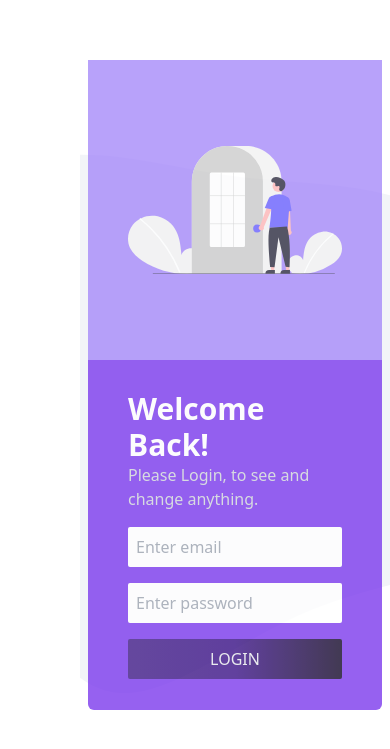
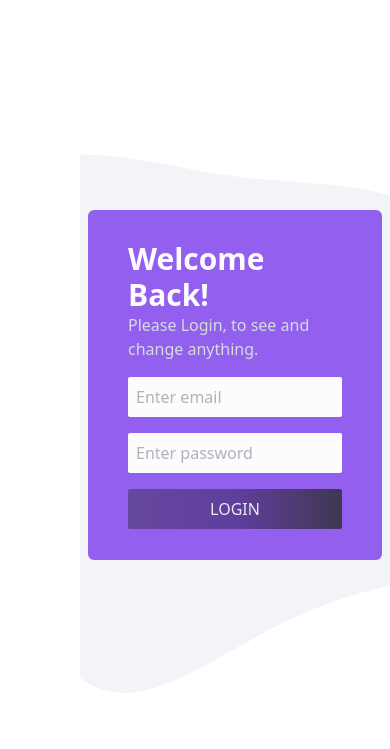
Before and after one commit to Md-Abdullah-321/Personal-portfolio, a Next.js app: page /admin/login in a window 390 px wide. Shown: the part 117-866 px from the top of the page. Built offline with nearby package versions, Linux system fonts and the light colour scheme.

Commit message:
Updated a bit on admin login page

```diff
--- a/app/admin/layout.js
+++ b/app/admin/layout.js
@@ -19,7 +19,7 @@ export default function RootLayout({ children }) {
             {isAdminPath && !isAdminLoginPath && <Sidebar sidebar={sidebar}/>}
             <div className="w-full">
                 {isAdminPath && !isAdminLoginPath && <AdminTopBar handleSidebar={handleSidebar} sidebar={sidebar}/>}
-                <div className={`${sidebar ? 'ml-[300px] overflow-visible h-auto mt-20' : 'ml-20 overflow-visible h-auto mt-20'} ${isAdminLoginPath ? 'h-screen overflow-hidden -ml-0 -mt-0': ''}`}>{children}</div>
+                <div className={`${sidebar ? 'ml-[300px] overflow-visible h-auto mt-20' : 'ml-20 overflow-visible h-auto mt-20'} ${isAdminLoginPath ? 'overflow-hidden -ml-1 -mt-1 h-screen': ''}`}>{children}</div>
             </div>
         </body>
       </html>
--- a/app/admin/login/page.jsx
+++ b/app/admin/login/page.jsx
@@ -78,10 +78,10 @@ export default function Login() {
 
   return (
     <div
-      className="flex justify-center items-center w-full h-screen overflow-hidden"
+      className="flex justify-center items-center w-full h-full overflow-hidden"
     >
       <div
-      className="md:w-11/12 min-h-screen md:h-[90vh] flex justify-center items-center overflow-auto p-2 sm:p-0"
+      className="md:w-11/12 h-full flex justify-center items-center overflow-auto p-2 sm:p-0"
         style={{
           backgroundImage: backgroundImage,
           backgroundSize: 'cover',
@@ -89,7 +89,7 @@ export default function Login() {
         }}
       >
         <div className="md:w-11/12  lg:w-10/12 md:h-[75vh] bg-violet-600 rounded-md opacity-80 flex flex-col md:flex-row justify-between items-center">
-            <div className="md:w-7/12 lg:w-4/6 p-10 bg-violet-400 h-[300px] sm:h-full overflow-hidden">
+            <div className="hidden md:block md:w-7/12 lg:w-4/6 p-10 bg-violet-400 h-[300px] sm:h-full overflow-hidden">
               <Image
               className='w-full h-full'
                src={"/login-left.svg"}
--- a/app/admin/page.jsx
+++ b/app/admin/page.jsx
@@ -5,12 +5,6 @@ import { useRouter } from "next/navigation";
 import { useEffect } from "react";
 
 export default function AdminDashboard() {
-<<<<<<< HEAD:app/admin/page.js
-=======
-    const [loading, setLoading] = useState(true);
-    const user = useSelector((state) => state.user);
-
->>>>>>> 4fd75b644391263b4db6b6b80abd24a9145ee61c:app/admin/page.jsx
     const router = useRouter();
 
     useEffect(() => {
--- a/env.js
+++ b/env.js
@@ -1,2 +1,2 @@
-// export const BASE_URL = "https://backend.server.mdabdullah.info/api";
-export const BASE_URL = "http://localhost:8000/api";
+export const BASE_URL = "https://backend.server.mdabdullah.info/api";
+// export const BASE_URL = "http://localhost:8000/api";
```
